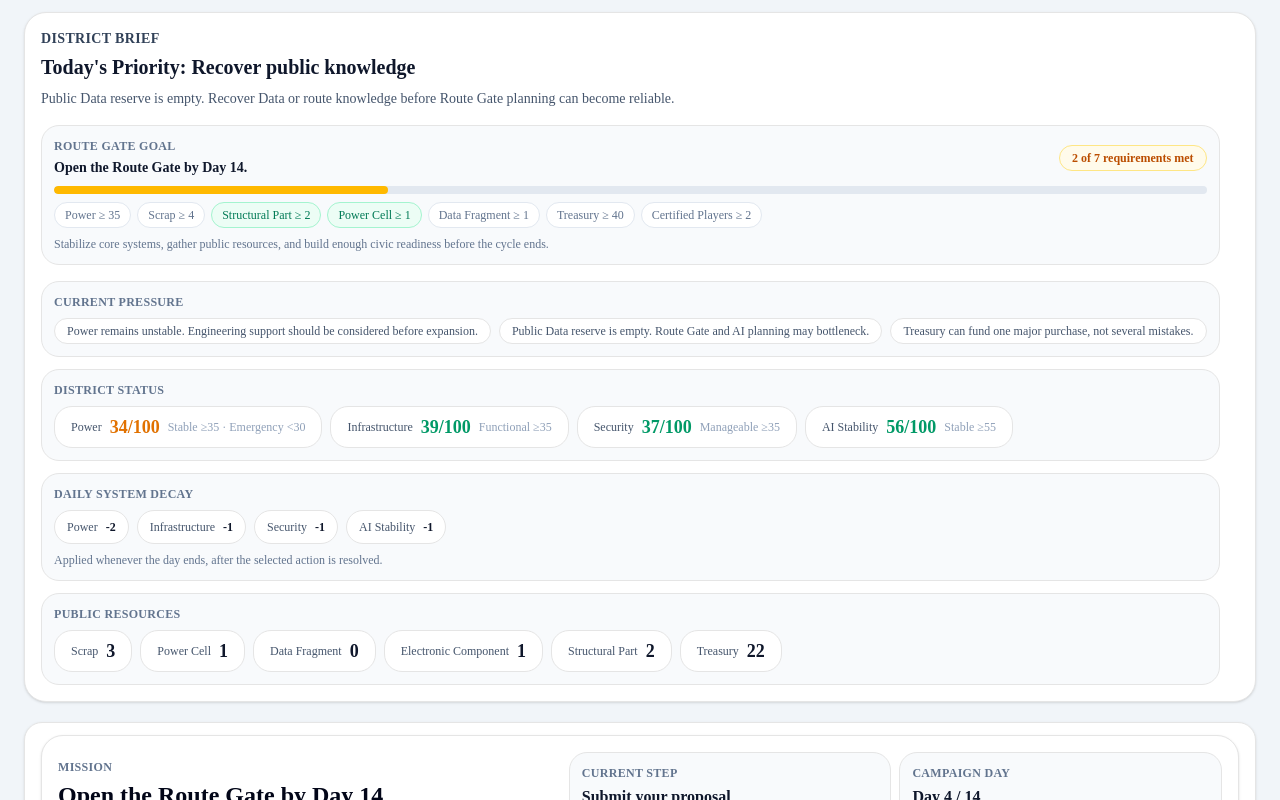
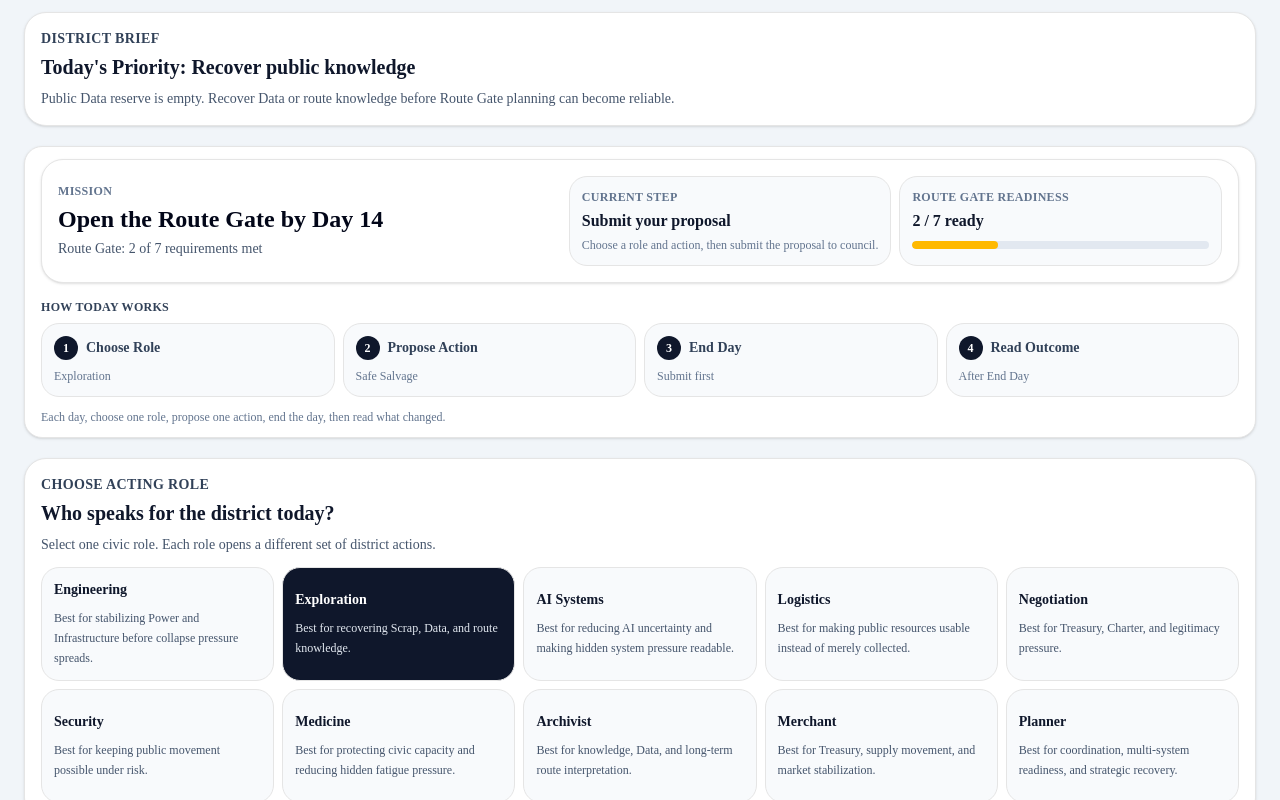
Before and after one commit to dh9vbm8mty-cloud/silence-city-ui, a Next.js app: page /silence-city in a window 1280 px wide. Shown: the part 480-1280 px from the top of the page. Built offline with nearby package versions, Linux system fonts and the light colour scheme.

Commit message:
Improve player clarity UI and route gate readiness

```diff
--- a/app/silence-city/page.tsx
+++ b/app/silence-city/page.tsx
@@ -1070,90 +1070,6 @@ export default function SilenceCityPage() {
                 <p className="text-sm font-bold uppercase tracking-wide text-slate-700">District Brief</p>
                 <h2 className="mt-1 text-xl font-bold text-slate-900">Today&apos;s Priority: {civicPriority}</h2>
                 <p className="mt-2 text-sm text-slate-600">{civicPriorityReason}</p>
-
-                <div className="mt-4 rounded-2xl border bg-slate-50 p-3">
-                  <div className="flex flex-wrap items-center justify-between gap-2">
-                    <div>
-                      <p className="text-xs font-bold uppercase tracking-wide text-slate-500">Route Gate Goal</p>
-                      <p className="mt-1 text-sm font-semibold text-slate-900">Open the Route Gate by Day 14.</p>
-                    </div>
-                    <span className={`rounded-full border px-3 py-1 text-xs font-bold ${visibleRouteGatePassedCount === visibleRouteGateChecks.length ? "border-emerald-200 bg-emerald-50 text-emerald-700" : "border-amber-200 bg-amber-50 text-amber-700"}`}>
-                      {visibleRouteGatePassedCount} of {visibleRouteGateChecks.length} requirements met
-                    </span>
-                  </div>
-                  <div className="mt-2 h-2 overflow-hidden rounded-full bg-slate-200">
-                    <div
-                      className={`h-full rounded-full ${visibleRouteGatePassedCount === visibleRouteGateChecks.length ? "bg-emerald-500" : "bg-amber-400"}`}
-                      style={{ width: `${visibleRouteGateProgress}%` }}
-                    />
-                  </div>
-                  <div className="mt-2 flex flex-wrap gap-1.5 text-xs">
-                    {visibleRouteGateChecks.map((item) => (
-                      <span
-                        key={item.label}
-                        className={`rounded-full border px-2.5 py-1 ${item.passed ? "border-emerald-200 bg-emerald-50 text-emerald-700" : "border-slate-200 bg-white text-slate-500"}`}
-                      >
-                        {item.label}
-                      </span>
-                    ))}
-                  </div>
-                  <p className="mt-2 text-xs text-slate-500">Stabilize core systems, gather public resources, and build enough civic readiness before the cycle ends.</p>
-                </div>
-
-                <div className="mt-4 rounded-2xl border bg-slate-50 p-3">
-                  <p className="text-xs font-bold uppercase tracking-wide text-slate-500">Current Pressure</p>
-                  <div className="mt-2 flex flex-wrap gap-2 text-xs">
-                    {districtPressure.slice(0, 3).map((item) => (
-                      <span key={item} className={`rounded-full border bg-white px-3 py-1 ${getOutcomeChangeTextClass(item)}`}>
-                        {item}
-                      </span>
-                    ))}
-                  </div>
-                </div>
-
-                <div className="mt-3 rounded-2xl border bg-slate-50 p-3">
-                  <p className="text-xs font-bold uppercase tracking-wide text-slate-500">District Status</p>
-                  <div className="mt-2 flex flex-wrap gap-2">
-                    {districtStatRows.map(([label, value]) => (
-                      <span key={label} className="inline-flex items-center gap-2 rounded-2xl border bg-white px-4 py-2 text-slate-600">
-                        <span className="text-xs">{label}</span>
-                        <strong className={`text-lg leading-6 ${getDistrictStatusTextClass(label, value)}`}>{value}/100</strong>
-                        <span className="text-xs text-slate-400">
-                          {label === "Power" ? "Stable ≥35 · Emergency <30" : label === "Infrastructure" ? "Functional ≥35" : label === "Security" ? "Manageable ≥35" : "Stable ≥55"}
-                        </span>
-                      </span>
-                    ))}
-                  </div>
-                </div>
-
-                <div className="mt-3 rounded-2xl border bg-slate-50 p-3">
-                  <p className="text-xs font-bold uppercase tracking-wide text-slate-500">Daily System Decay</p>
-                  <div className="mt-2 flex flex-wrap gap-2 text-xs">
-                    {(Object.entries(dailyDecay) as Array<[keyof DistrictStats, number]>).map(([label, value]) => (
-                      <span key={label} className="inline-flex items-center gap-2 rounded-2xl border bg-white px-3 py-2 text-slate-600">
-                        <span>{label}</span>
-                        <strong className="text-slate-900">{value}</strong>
-                      </span>
-                    ))}
-                  </div>
-                  <p className="mt-2 text-xs text-slate-500">Applied whenever the day ends, after the selected action is resolved.</p>
-                </div>
-
-                <div className="mt-3 rounded-2xl border bg-slate-50 p-3">
-                  <p className="text-xs font-bold uppercase tracking-wide text-slate-500">Public Resources</p>
-                  <div className="mt-2 flex flex-wrap gap-2">
-                    {publicStorageRows.map(([label, value]) => (
-                      <span key={label} className="inline-flex items-center gap-2 rounded-2xl border bg-white px-4 py-2 text-slate-600">
-                        <span className="text-xs">{label}</span>
-                        <strong className="text-lg leading-6 text-slate-900">{value}</strong>
-                      </span>
-                    ))}
-                    <span className="inline-flex items-center gap-2 rounded-2xl border bg-white px-4 py-2 text-slate-600">
-                      <span className="text-xs">Treasury</span>
-                      <strong className="text-lg leading-6 text-slate-900">{treasury}</strong>
-                    </span>
-                  </div>
-                </div>
               </div>
             </div>
           </section>
@@ -1179,10 +1095,10 @@ export default function SilenceCityPage() {
                   </div>
 
                   <div className="rounded-2xl border bg-slate-50 p-3">
-                    <p className="text-xs font-bold uppercase tracking-wide text-slate-500">Campaign Day</p>
-                    <p className="mt-1 text-base font-bold text-slate-900">Day {day} / 14</p>
+                    <p className="text-xs font-bold uppercase tracking-wide text-slate-500">Route Gate Readiness</p>
+                    <p className="mt-1 text-base font-bold text-slate-900">{visibleRouteGatePassedCount} / {visibleRouteGateChecks.length} ready</p>
                     <div className="mt-2 h-2 overflow-hidden rounded-full bg-slate-200">
-                      <div className="h-full rounded-full bg-slate-900" style={{ width: `${dayProgress}%` }} />
+                      <div className={`h-full rounded-full ${visibleRouteGatePassedCount === visibleRouteGateChecks.length ? "bg-emerald-500" : "bg-amber-400"}`} style={{ width: `${visibleRouteGateProgress}%` }} />
                     </div>
                   </div>
                 </div>
```
